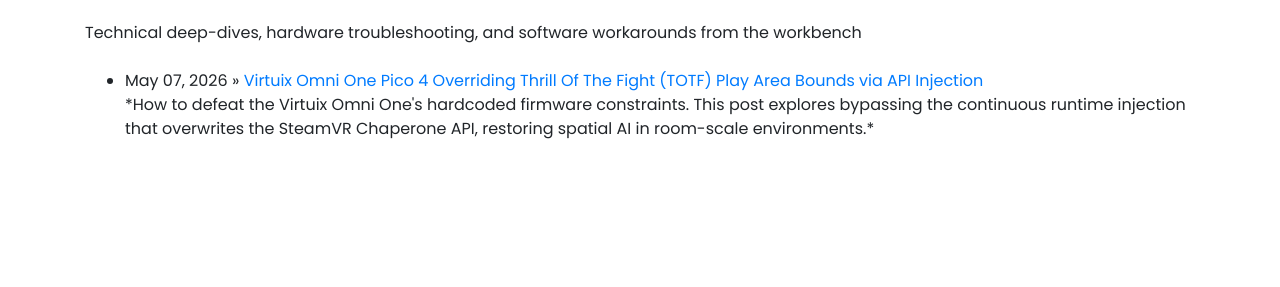
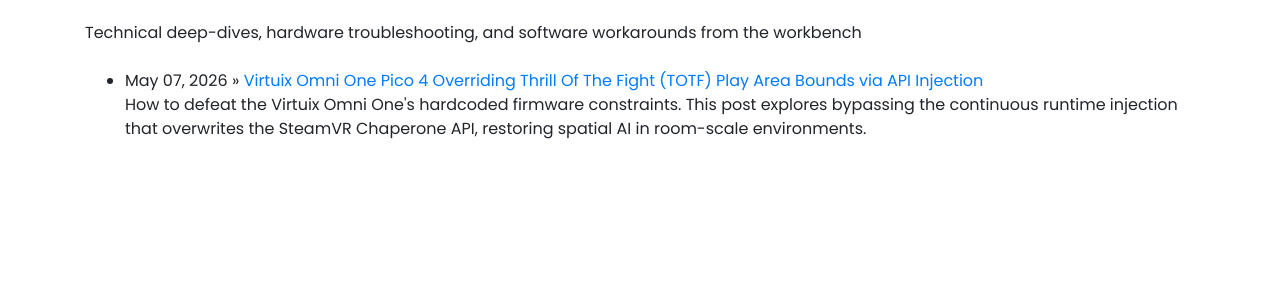
Before and after one commit to mistabowhunta/github.io, a Jekyll site: the page built from pages/blog.md, in a window 1280 px wide. Shown: the part 205-492 px from the top of the page. Built offline with Jekyll 4.4.1, drawn with Linux system fonts in a browser that asks for light colours.

Commit message:
Update blog.md

```diff
--- a/pages/blog.md
+++ b/pages/blog.md
@@ -14,7 +14,7 @@ permalink: /blog/
     <li>
       <span>{{ post.date | date: "%B %d, %Y" }}</span> &raquo;
       <a href="{{ site.baseurl }}{{ post.url }}">{{ post.title }}</a>
-      <p>*{{ post.description }}*</p>
+      <p>{{ post.description }}</p>
     </li>
   {% endfor %}
 
```
